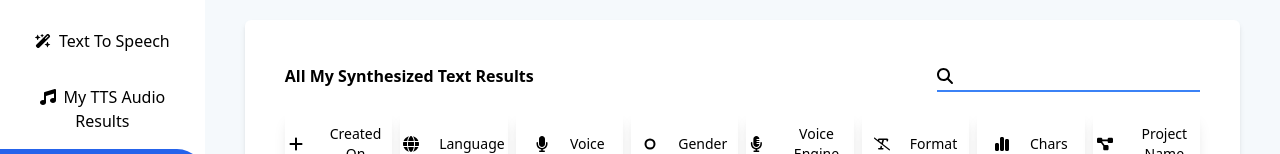
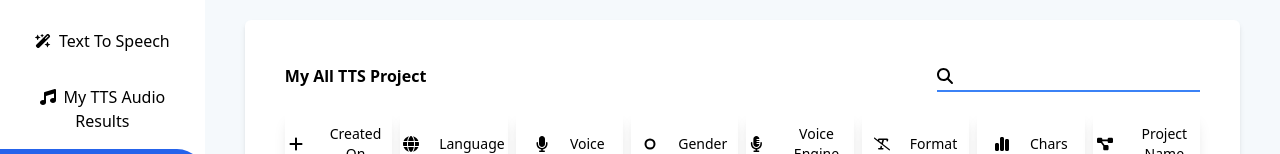
Before and after one commit to SaymanRabbi/text-to-speech, a React (Create React App) app: page /ttsProject in a window 1280 px wide. Shown: the part 148-302 px from the top of the page. Built offline with nearby package versions, Linux system fonts and the light colour scheme.

Commit message:
main content

```diff
--- a/src/Pages/AudioResult/AudioResult.jsx
+++ b/src/Pages/AudioResult/AudioResult.jsx
@@ -13,7 +13,7 @@ const AudioResult = () => {
         <div className={`${sidebar.sideBar?sidebar.sideBar&&sidebar.screenSize.dynamicWidth<640 ?'w-[70%] top-0 z-40':'w-[95%]':'lg:w-[84%] sm:w-[70%] w-full'} p-10 bg-[#F5F9FC] ml-auto mt-8`}>
            <Heading icon={faMusic} tittle={'Synchesized Results Data'} subhedding={'My TTS Audio Results'}/>
            <div className='bg-white p-10 shadow-md rounded-md'>
-           <MainContent/>
+           <MainContent tittle={'All My Synthesized Text Results'}/>
            <MainContentMenu />
            </div>
            <CopyRight/>
--- a/src/Pages/AudioResult/CopyRight.jsx
+++ b/src/Pages/AudioResult/CopyRight.jsx
@@ -4,7 +4,7 @@ const CopyRight = () => {
     return (
         <div className=' p-16'>
             <div className='flex justify-center items-center'>
-              <h2>Copyright © 2023 <span className=' font-bold text-blue-500'>Techs Route</span> . All rights reserved</h2>
+              <h2>Copyright © 2023 <a href='https://techsroute.com/' target='_blank' className=' font-bold text-blue-500'>Techs Route</a> . All rights reserved</h2>
             </div>
         </div>
     );
--- a/src/Pages/AudioResult/MainContent.jsx
+++ b/src/Pages/AudioResult/MainContent.jsx
@@ -2,16 +2,16 @@ import React, { useState } from 'react';
 import { FontAwesomeIcon } from '@fortawesome/react-fontawesome';
 import { faSearch} from '@fortawesome/free-solid-svg-icons';
 
-const MainContent = () => {
+const MainContent = ({tittle}) => {
     const [value,setValue] = useState('')
     return (
         <div className='md:flex justify-between items-center'>
-            <h2 className=' font-bold'>All My Synthesized Text Results</h2>
+            <h2 className=' font-bold'>{tittle}</h2>
             <div className='relative transition ease-in duration-300'>
            {
                 value.length?null  :<FontAwesomeIcon icon={faSearch} className=' w-4 h-4 absolute top-2 left-0 text-black'/>
            }
-            <input type="text" className={`block transition ease-in duration-500 ${value?'':"px-4"} h-8 outline-none border-blue-500 border-b-2`} onChange={(e)=>setValue(e.target.value)}/>
+            <input type="text" className={`block transition ease-in duration-500 ${value?'':"px-4"} h-8 outline-none border-blue-500 border-b-2 w-full`} onChange={(e)=>setValue(e.target.value)}/>
             </div>
         </div>
     );
--- a/src/Pages/TtsProject/TtsProject.jsx
+++ b/src/Pages/TtsProject/TtsProject.jsx
@@ -13,7 +13,7 @@ const TtsProject = () => {
         <div className={` ${sidebar.sideBar?sidebar.sideBar&&sidebar.screenSize.dynamicWidth<640 ?'w-[70%] top-0 z-40':'w-[95%]':'lg:w-[84%] sm:w-[70%] w-full'} p-10 bg-[#F5F9FC] ml-auto mt-8`}>
             <Heading icon={faBoxesPacking} tittle={'My Text to Speech Projects'} subhedding={'My TTS Projects'}/>
             <div className='bg-white p-10 shadow-md rounded-md'>
-               <MainContent/>
+               <MainContent tittle={'My All TTS Project'}/>
                <MainContentMenu/>
             </div>
             <CopyRight/>
```
